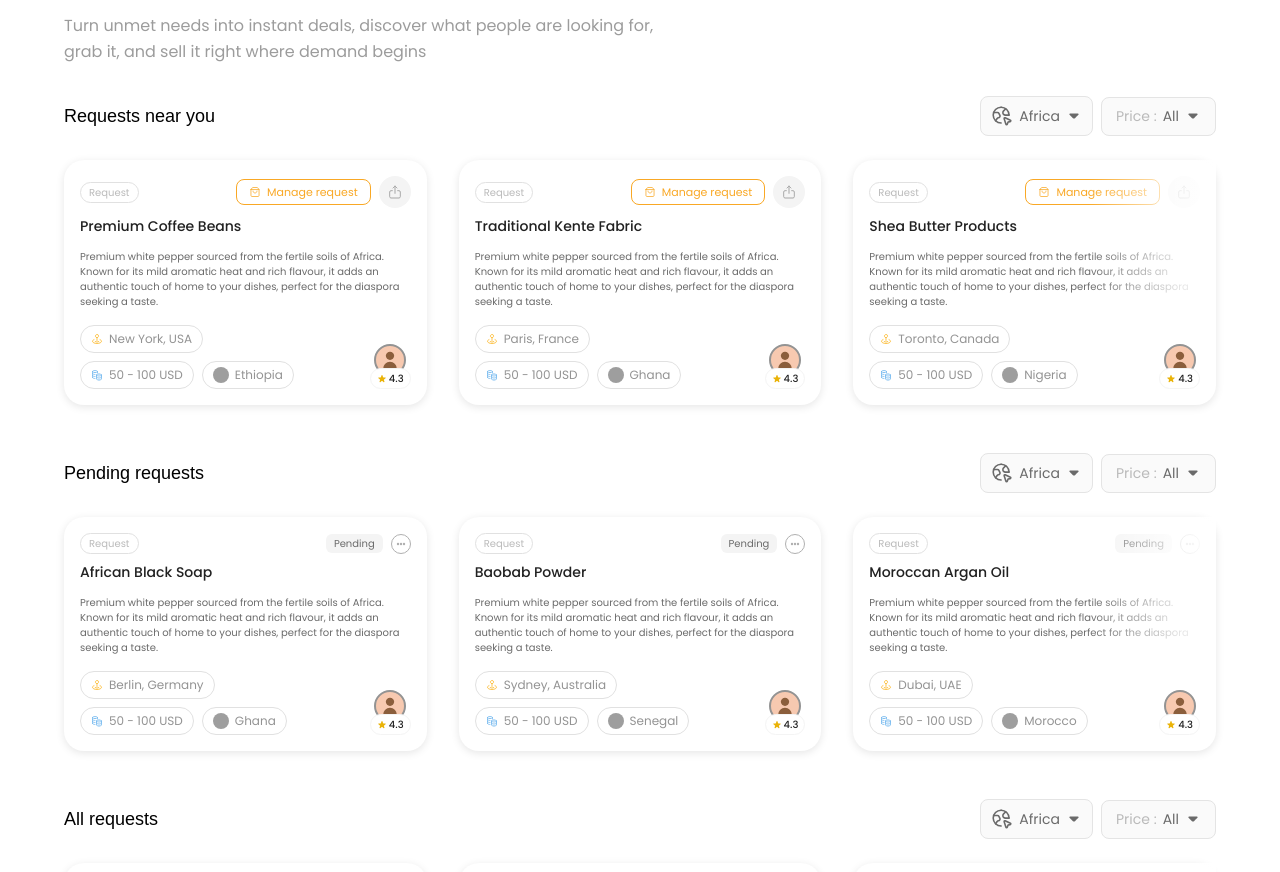
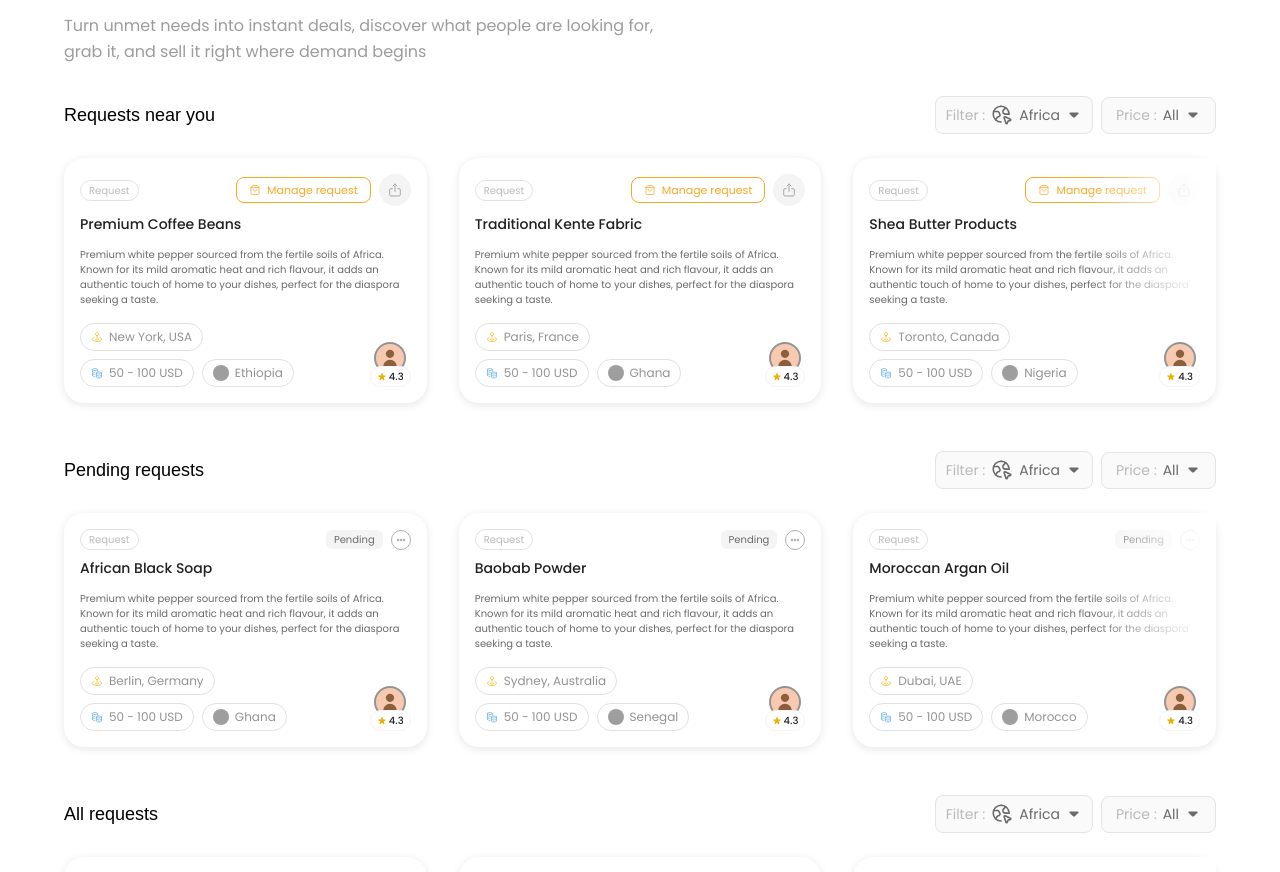
Before and after one commit to Bao-Technologies-and-Travels/BaoAfrik, a React (Create React App) app: page /requests in a window 1280 px wide. Shown: the part 248-1120 px from the top of the page. Built offline with nearby package versions, Linux system fonts and the light colour scheme; grey boxes are pictures that could not be loaded; the HTML template or start-up script is replaced by a standard one.

Commit message:
Update Requests component styling for improved visual consistency and responsiveness
- Adjust padding values for various elements to enhance layout across mobile and desktop views.
- Add a "Filter :" label for better clarity in the filtering section.

```diff
--- a/src/pages/Requests.tsx
+++ b/src/pages/Requests.tsx
@@ -681,12 +681,13 @@ const Requests: React.FC = () => {
                   style={{
                     backgroundColor: '#FAFAFA',
                     borderColor: '#E4E4E4',
-                    padding: isMobile ? '5px 7px' : '8px 10px',
+                    padding: isMobile ? '5px 7px' : '7px 10px',
                     borderRadius: '8px',
                     fontFamily: 'Poppins, sans-serif',
                     gap: isMobile ? '4px' : '6px'
                   }}
                 >
+                  <span style={{ color: '#BABABA', fontSize: isMobile ? '10px' : '14px', fontWeight: 'normal' }}>Filter :</span>
                   <img src={earthIcon} alt="Globe" style={{ width: isMobile ? '16px' : '22px', height: isMobile ? '16px' : '22px' }} />
                   <span style={{ color: '#6A6A6A', fontSize: isMobile ? '10px' : '14px' }}>Africa</span>
                   <img src={arrowDownIcon} alt="Arrow" style={{ width: isMobile ? '12px' : '16px', height: isMobile ? '12px' : '16px' }} />
@@ -696,7 +697,7 @@ const Requests: React.FC = () => {
                   style={{
                     backgroundColor: '#FAFAFA',
                     borderColor: '#E4E4E4',
-                    padding: isMobile ? '5px 8px' : '8px 14px',
+                    padding: isMobile ? '5px 8px' : '7px 14px',
                     borderRadius: '8px',
                     fontFamily: 'Poppins, sans-serif',
                     gap: isMobile ? '4px' : '6px'
@@ -757,12 +758,13 @@ const Requests: React.FC = () => {
                   style={{
                     backgroundColor: '#FAFAFA',
                     borderColor: '#E4E4E4',
-                    padding: isMobile ? '5px 7px' : '8px 10px',
+                    padding: isMobile ? '5px 7px' : '7px 10px',
                     borderRadius: '8px',
                     fontFamily: 'Poppins, sans-serif',
                     gap: isMobile ? '4px' : '6px'
                   }}
                 >
+                  <span style={{ color: '#BABABA', fontSize: isMobile ? '10px' : '14px', fontWeight: 'normal' }}>Filter :</span>
                   <img src={earthIcon} alt="Globe" style={{ width: isMobile ? '16px' : '22px', height: isMobile ? '16px' : '22px' }} />
                   <span style={{ color: '#6A6A6A', fontSize: isMobile ? '10px' : '14px' }}>Africa</span>
                   <img src={arrowDownIcon} alt="Arrow" style={{ width: isMobile ? '12px' : '16px', height: isMobile ? '12px' : '16px' }} />
@@ -772,7 +774,7 @@ const Requests: React.FC = () => {
                   style={{
                     backgroundColor: '#FAFAFA',
                     borderColor: '#E4E4E4',
-                    padding: isMobile ? '5px 8px' : '8px 14px',
+                    padding: isMobile ? '5px 8px' : '7px 14px',
                     borderRadius: '8px',
                     fontFamily: 'Poppins, sans-serif',
                     gap: isMobile ? '4px' : '6px'
@@ -833,12 +835,13 @@ const Requests: React.FC = () => {
                   style={{
                     backgroundColor: '#FAFAFA',
                     borderColor: '#E4E4E4',
-                    padding: isMobile ? '5px 7px' : '8px 10px',
+                    padding: isMobile ? '5px 7px' : '7px 10px',
                     borderRadius: '8px',
                     fontFamily: 'Poppins, sans-serif',
                     gap: isMobile ? '4px' : '6px'
                   }}
                 >
+                  <span style={{ color: '#BABABA', fontSize: isMobile ? '10px' : '14px', fontWeight: 'normal' }}>Filter :</span>
                   <img src={earthIcon} alt="Globe" style={{ width: isMobile ? '16px' : '22px', height: isMobile ? '16px' : '22px' }} />
                   <span style={{ color: '#6A6A6A', fontSize: isMobile ? '10px' : '14px' }}>Africa</span>
                   <img src={arrowDownIcon} alt="Arrow" style={{ width: isMobile ? '12px' : '16px', height: isMobile ? '12px' : '16px' }} />
@@ -848,7 +851,7 @@ const Requests: React.FC = () => {
                   style={{
                     backgroundColor: '#FAFAFA',
                     borderColor: '#E4E4E4',
-                    padding: isMobile ? '5px 8px' : '8px 14px',
+                    padding: isMobile ? '5px 8px' : '7px 14px',
                     borderRadius: '8px',
                     fontFamily: 'Poppins, sans-serif',
                     gap: isMobile ? '4px' : '6px'
```
